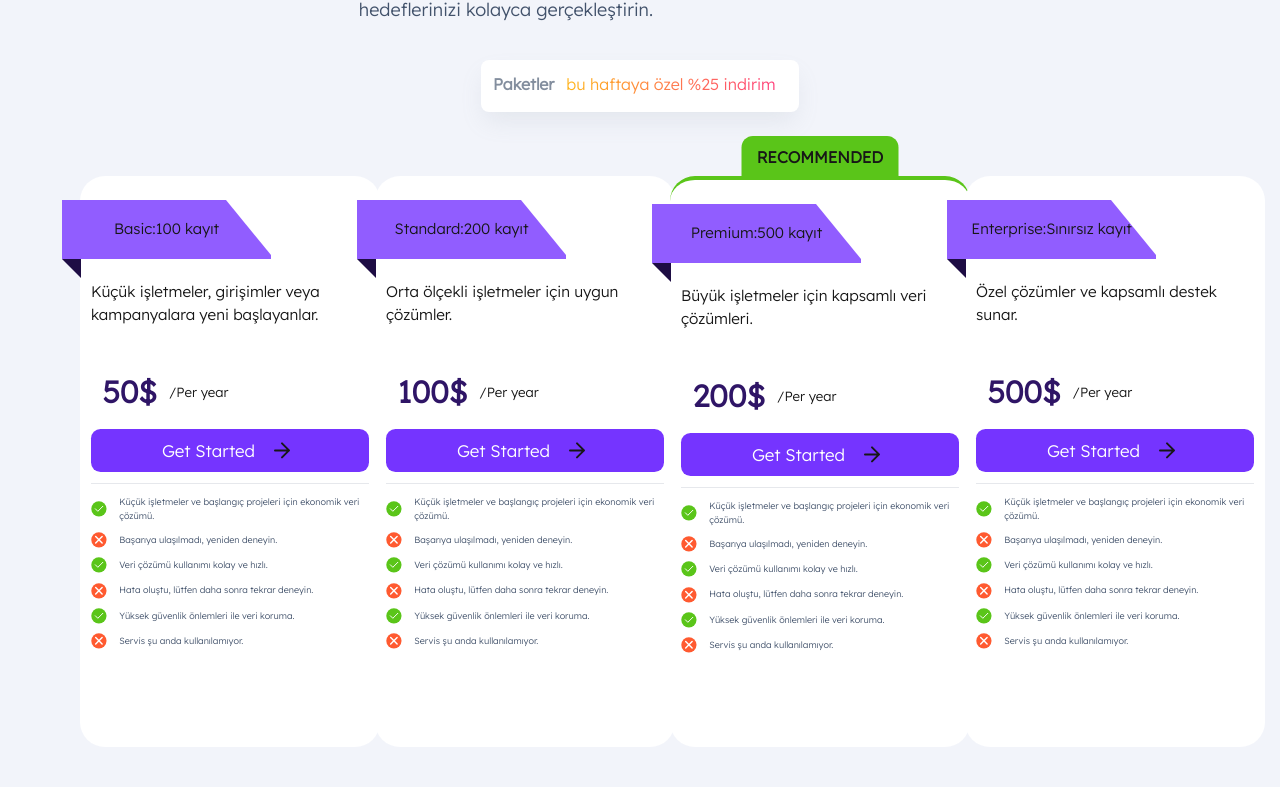
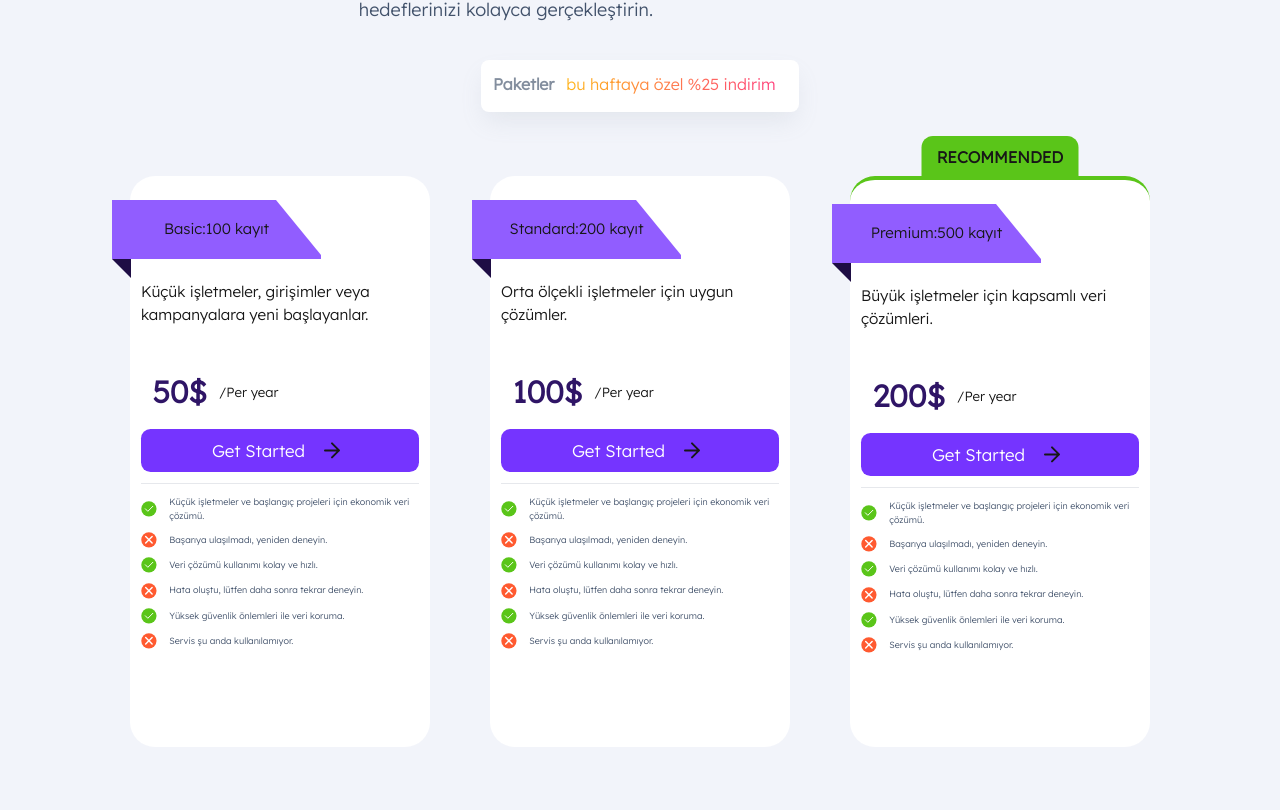
Before and after one commit to Medyanes-360/big-data-sale, a Next.js app: page / in a window 1280 px wide. Shown: the part 1750-2560 px from the top of the page. Built offline with nearby package versions, Linux system fonts and the light colour scheme.

Commit message:
custom-shape fix

```diff
--- a/app/globals.css
+++ b/app/globals.css
@@ -50,6 +50,7 @@ button {
   align-items: center;
   margin-left: -19px;
   margin-top: 24px;
+  border-color: #fff;
 }
 
 .text {
@@ -98,7 +99,6 @@ button {
   flex: 0 0 auto;
   max-width: 100%;
   margin: auto;
-;
 }
 
 .embla__viewport {
--- a/components/home/sectionPackages/index.jsx
+++ b/components/home/sectionPackages/index.jsx
@@ -63,8 +63,8 @@ const SectionPackages = () => {
             </span>
           </div>
 
-          <div className="mt-[18px]">
-            <div className="grid grid-cols-2 md:grid-cols-4 gap-[60px]">
+          <div className="mt-[18px] md:mt[30px]">
+            <div className="grid grid-cols-2 md:grid-cols-3 gap-[60px]">
               {cardData.map((data, index) => (
                 <Card
                   key={index}
--- a/globalElements/Card/index.jsx
+++ b/globalElements/Card/index.jsx
@@ -3,7 +3,7 @@ import CardListContent from "../../components/home/sectionPackages/sectionCardLi
 import Icons from "@/public/assets/icons/Icons";
 
 const CardBrand = ({ children }) => (
-  <div className="text-white custom-shape absolute top-0 left-[-10px]">
+  <div className="text-white custom-shape absolute  top-0 left-[-10px]">
     {children}
   </div>
 );
```
